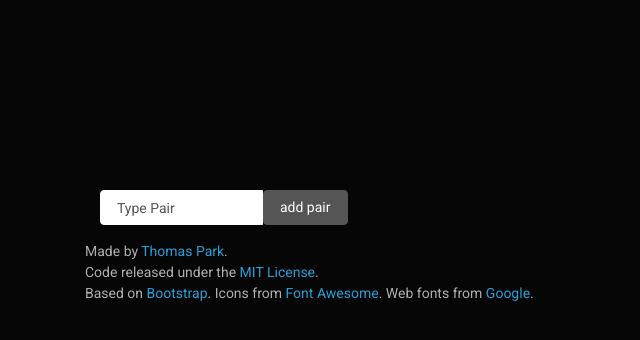
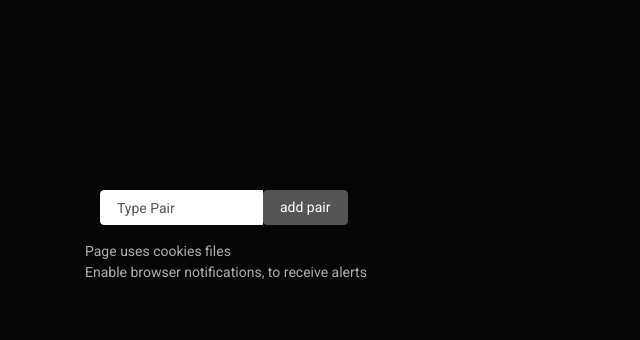
Before and after one commit to seriozhakorneev/realtimecryptoandalerts, a FastAPI app: page / in a window 1280 px wide. Shown: the top 340 px of the page, without its empty margins (0-640 px from the left). Run offline with FastAPI, Linux system fonts and the light colour scheme; data that the repository does not hold is empty; some libraries are stand-ins or nearby versions.

Commit message:
make it better

```diff
--- a/app.py
+++ b/app.py
@@ -14,7 +14,7 @@ app = FastAPI()
 templates = Jinja2Templates(directory="templates")
 app.mount("/static", StaticFiles(directory="static"), name="static")
 
-# help functions
+# functions
 def control_cookie_size(cookie_string):
     # return True if cookies
     # reached their limit(4kb)
@@ -180,7 +180,7 @@ async def add_alert(
 async def delete_pair(request: Request, trade_pair: str = Form(...)):
 
     session_pairs = request.cookies.get('pairs')
-    alerts_dict = {}
+    redirect_resp = RedirectResponse('/', status_code=303)
 
     if session_pairs:
         session_pairs_list = session_pairs.split(" ")
@@ -196,10 +196,15 @@ async def delete_pair(request: Request, trade_pair: str = Form(...)):
                 # delete alert pair
                 del alerts_dict[trade_pair]
 
-        redirect_resp = RedirectResponse('/', status_code=303)
+                redirect_resp.set_cookie(
+                    key="alerts",
+                    value=str(alerts_dict),
+                    expires=1209600)
+
+
         session_pairs_string = ' '.join(session_pairs_list)
         redirect_resp.set_cookie(key="pairs", value=session_pairs_string, expires=1209600)
-        redirect_resp.set_cookie(key="alerts", value=str(alerts_dict), expires=1209600)
+
     return redirect_resp
 
 
@@ -229,4 +234,4 @@ async def delete_alert(
     return redirect_resp
 
 if __name__ == "__main__":
-    uvicorn.run("app:app")# reload=True
+    uvicorn.run("app:app")
--- a/templates/index.html
+++ b/templates/index.html
@@ -50,17 +50,16 @@
 
               {% set alerts = alerts_dict.get(pair) %}
               {% if alerts %}
-
               <form action="{{ url_for('delete_alert') }}" method="POST">
               <input type="hidden" name="trade_pair" value="{{ pair }}">
                 {% if alerts[0] %}
-                <button style="margin: 5px 55px;" type="submit" name="alert_index" value="0" class="btn btn-outline-success">
+                <button style="margin: 5px 55px;" type="submit" name="alert_index" value="0" class="btn btn-outline-success" title="Click to delete">
                   {{ "%.8f"|format(alerts[0]) }}
                 </button>
                 {% endif %}
 
                 {% if alerts[1] %}
-                <button style="margin: 5px 55px;" type="submit" name="alert_index" value="1" class="btn btn-outline-danger">
+                <button style="margin: 5px 55px;" type="submit" name="alert_index" value="1" class="btn btn-outline-danger" title="Click to delete">
                   {{ "%.8f"|format(alerts[1]) }}
                 </button>
                 {% endif %}
@@ -108,9 +107,8 @@
                 </div>
               </form>
             </div>
-          <p>Made by <a href="https://thomaspark.co/">Thomas Park</a>.</p>
-          <p>Code released under the <a href="https://github.com/thomaspark/bootswatch/blob/master/LICENSE">MIT License</a>.</p>
-          <p>Based on <a href="https://getbootstrap.com/" rel="nofollow">Bootstrap</a>. Icons from <a href="https://fontawesome.com/" rel="nofollow">Font Awesome</a>. Web fonts from <a href="https://fonts.google.com/" rel="nofollow">Google</a>.</p>
+          <p>Page uses cookies files</a></p>
+          <p>Enable browser notifications, to receive alerts</p>
         </div>
       </div>
     </footer>
@@ -150,14 +148,7 @@
             location.reload();
           }
           notification.onclick = clickFunc;
-
-          //notification.onclick = function () {
-          //  window.focus();
-         // }
           }
-
-
-
 
           console.log(data)
         });
```
Also changed, not shown: trade_pairs.json (+1 -1 lines).
